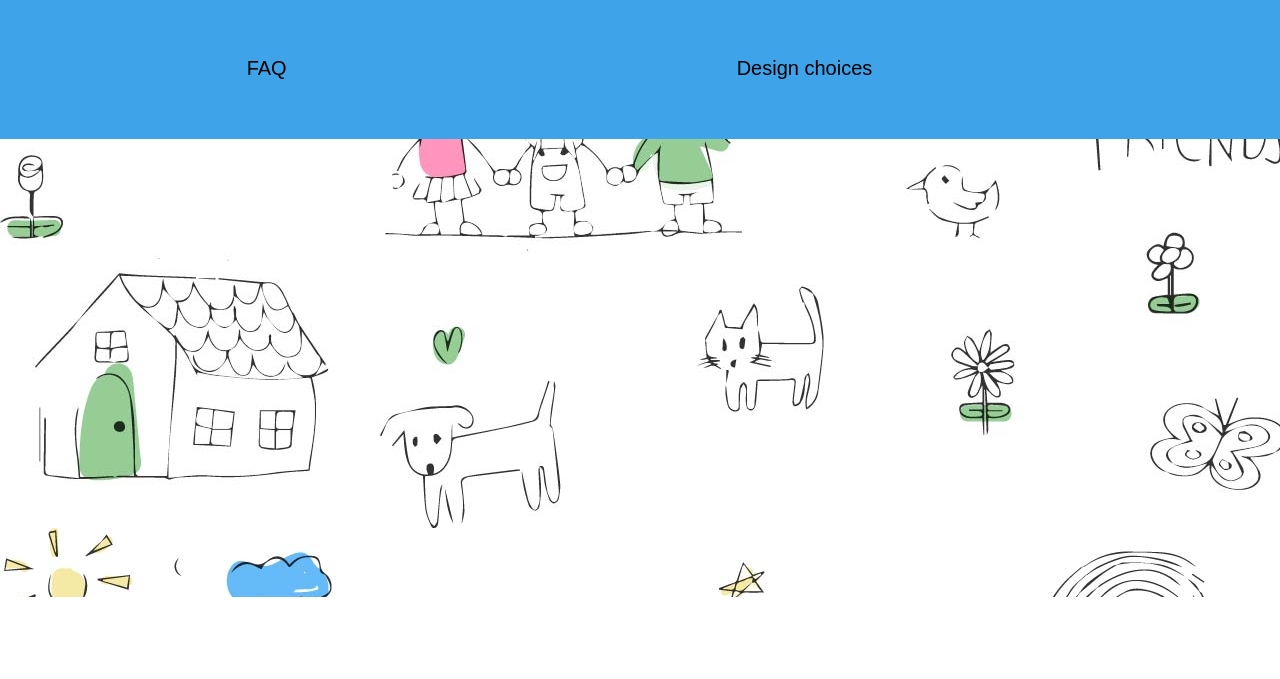
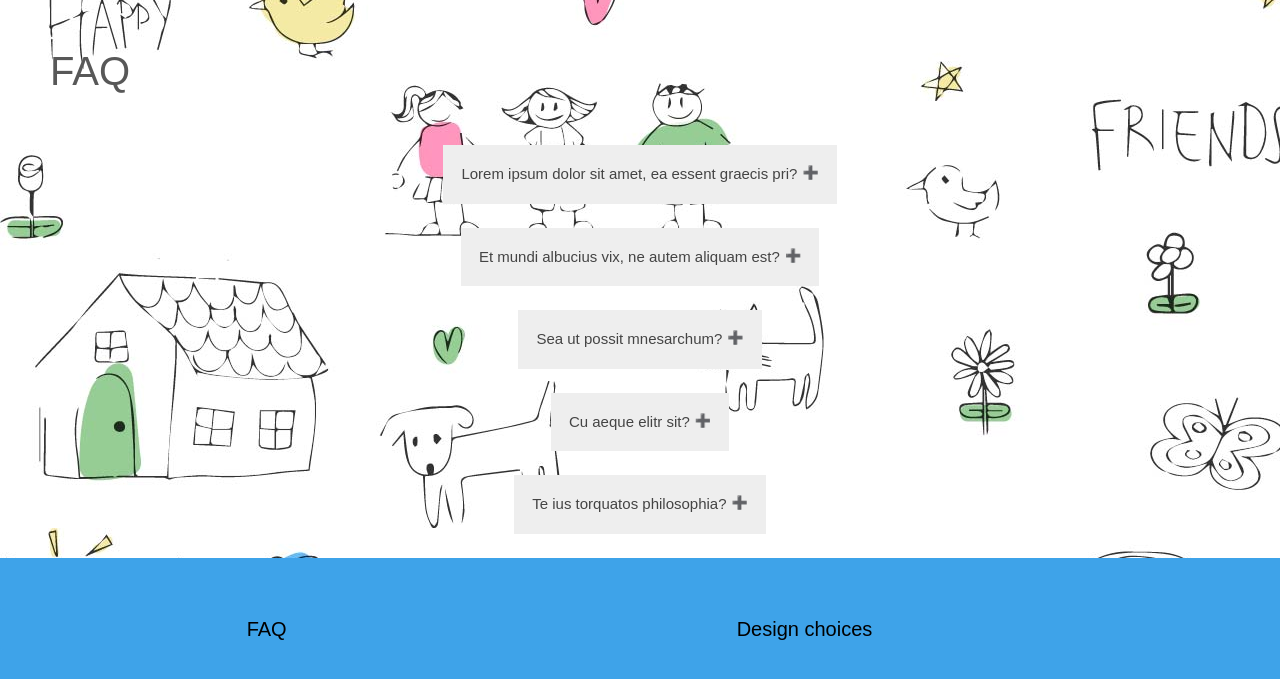
Before and after one commit to vanbaalkarlijn/XmovementFinal, a plain HTML site: page FAQ.html in a window 1280 px wide. Shown: the part 203-882 px from the top of the page. Before the commit the page ends 800 px from the top, so only its background shows below. Drawn offline with Linux system fonts and the light colour scheme; a web font is replaced by a local one.

Commit message:
Update FAQ.html

```diff
--- a/FAQ.html
+++ b/FAQ.html
@@ -58,7 +58,58 @@
 	</nav>
 
 <!--content -->
+<h1>FAQ</h1>
 
+<div class="row" align="center">
+
+<div class="col-xl-12 col-lg-12 col-md-12 col-sm-12 col-xs-12">
+<button type="button" class="collapsible">Lorem ipsum dolor sit amet, ea essent graecis pri?</button>
+<div class="content">
+  <p>Solum labore fabulas est ea, eos cu sale vocent. Eripuit praesent ei qui. Homero dolores deleniti ut pri, hinc sanctus maluisset in sed. Vel sonet ignota tritani te, nulla graece vituperata vel eu. Ut omnium deserunt instructior nam. Te omnis necessitatibus duo, at vim decore dicunt albucius.
+</p>
+</div>
+	</div>
+	</div>
+	<br>
+	<div class="row" align="center">
+	<div class="col-xl-12 col-lg-12 col-md-12 col-sm-12 col-xs-12">
+<button type="button" class="collapsible">Et mundi albucius vix, ne autem aliquam est?</button>
+<div class="content">
+  <p>Ludus commune ex sit, duo an aeque detracto incorrupte. Nam at euismod euripidis omittantur, eam an graeci disputationi. Ne iisque consulatu repudiare his. Id vel fuisset intellegam sadipscing, viderer aliquam intellegam in his, pro ex rebum tibique prodesset. Hinc accusata te cum.</p>
+</div>
+	</div>
+	</div>
+<br>
+<div class="row" align="center">
+<div class="col-xl-12 col-lg-12 col-md-12 col-sm-12 col-xs-12">
+<button type="button" class="collapsible">Sea ut possit mnesarchum?</button>
+<div class="content">
+  <p>Inermis ponderum forensibus vim id, ceteros commune senserit duo ei. Cu brute nominavi eum, nam at ipsum scribentur. Per id stet veniam accusam, timeam expetendis ut usu. Eu ius ipsum debitis mnesarchum, no quo diam consul definitiones.
+</p>
+</div>
+	</div>
+	</div>
+<br>
+<div class="row" align="center">
+<div class="col-xl-12 col-lg-12 col-md-12 col-sm-12 col-xs-12">
+<button type="button" class="collapsible">Cu aeque elitr sit?</button>
+<div class="content">
+  <p>No fabulas pericula corrumpit cum, porro putant eum id. Duo cu modus mnesarchum, eros invenire mandamus id mel. Ad vim lorem veritus oporteat, vidit homero his ad. Vix autem argumentum voluptatibus ne, saperet graecis eum no, per ex purto nibh everti.
+</p>
+</div>
+	</div>
+	</div>
+<br>
+<div class="row" align="center">
+<div class="col-xl-12 col-lg-12 col-md-12 col-sm-12 col-xs-12">
+<button type="button" class="collapsible">Te ius torquatos philosophia?</button>
+<div class="content">
+  <p>Usu no audiam fastidii, eu pri wisi phaedrum. Eos nihil aliquid repudiare an, vix no nisl magna habeo. Vix illum utroque placerat et, probo impetus sed ei, eam eruditi equidem legimus in.
+</p>
+</div>
+	</div>
+	</div>
+<br>
 
 <!-- footer -->
 <footer>
```
